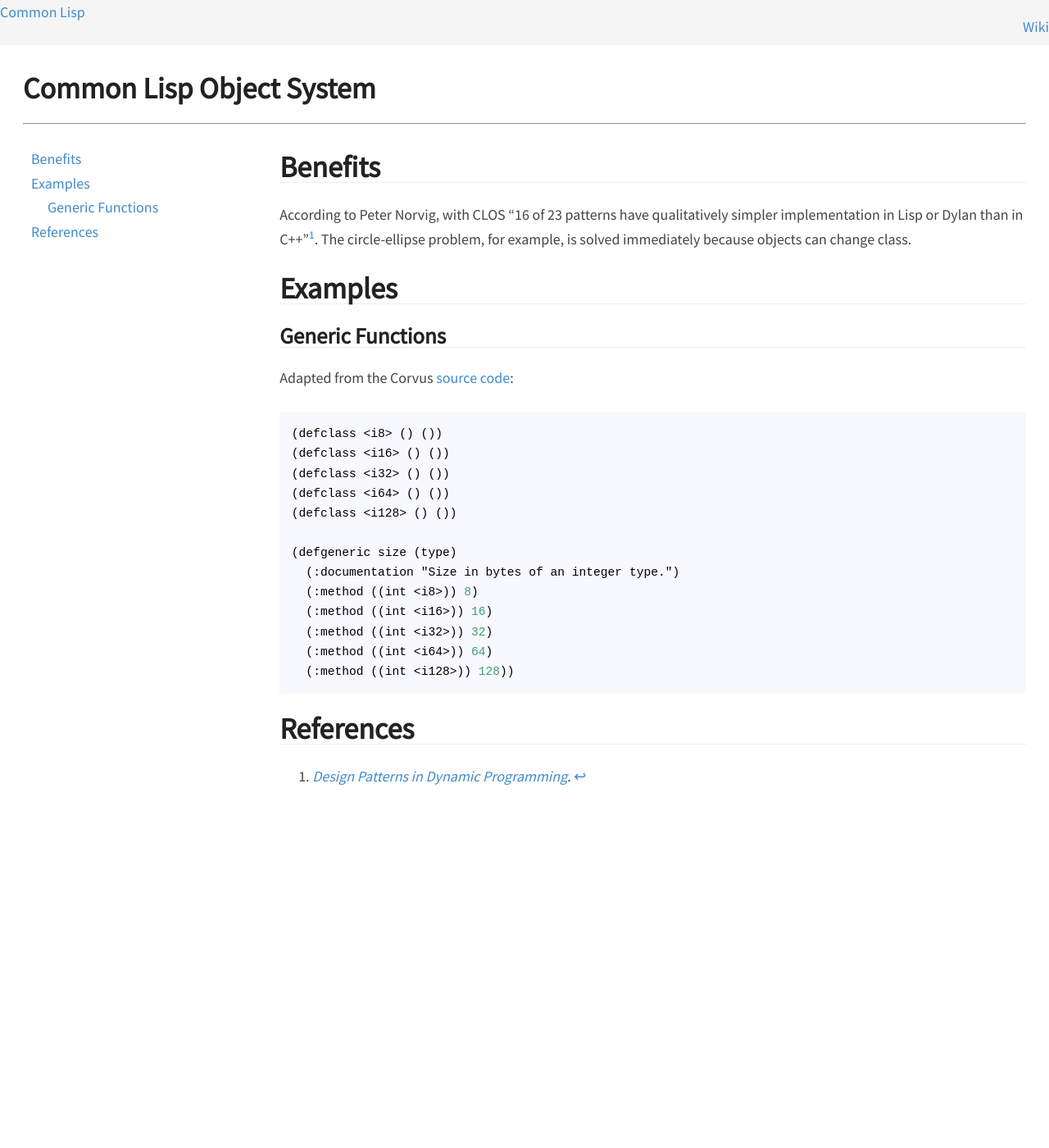
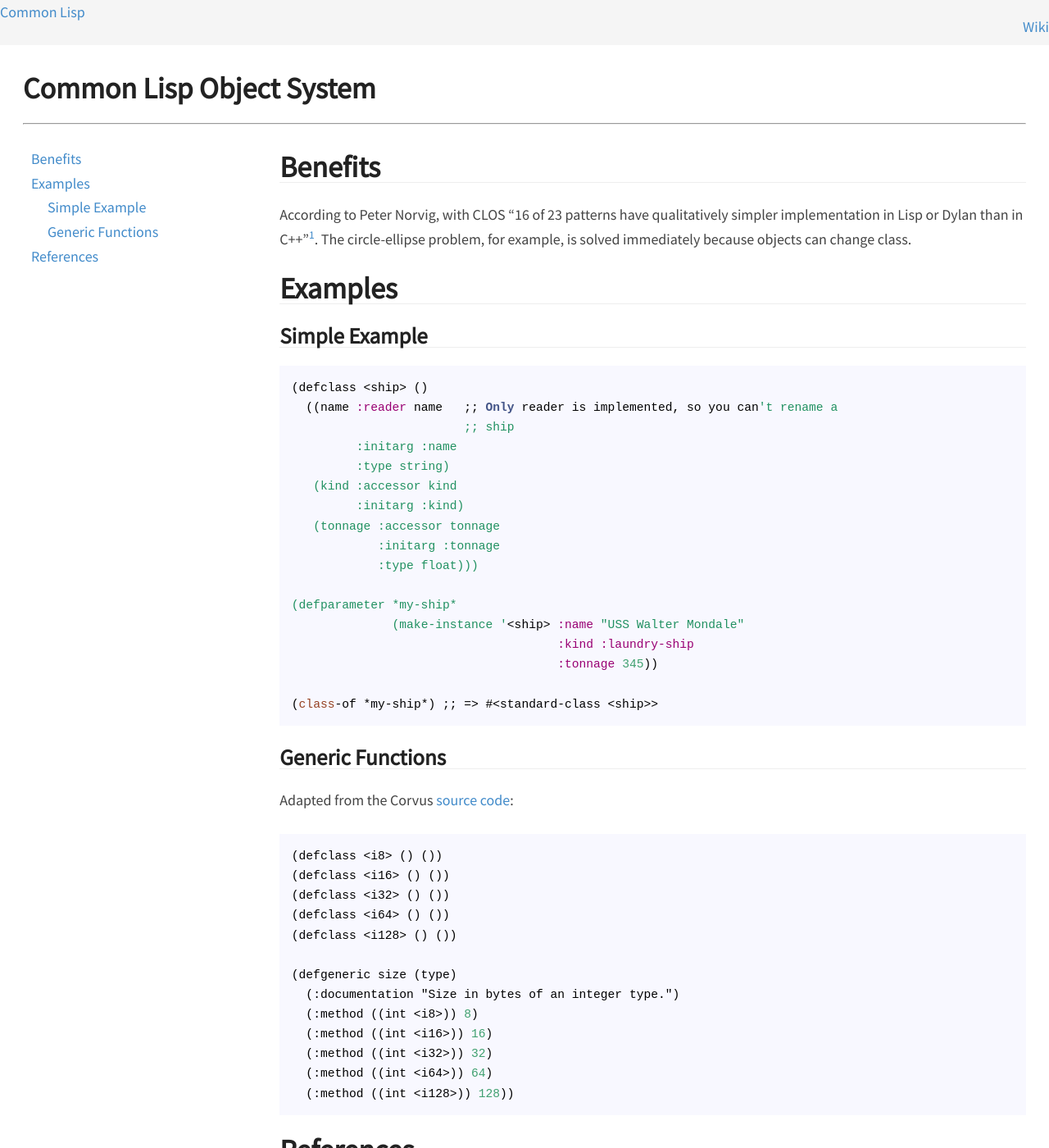
Before and after one commit to LispLang/lisplang.github.io, a Jekyll site: the page built from wiki/clos.md, in a window 1280 px wide and 1400 px high. Shown: the whole window at 82% size. Built offline with Jekyll 4.4.1, drawn with Linux system fonts in a browser that asks for light colours; nearby versions of some CDN libraries; some web fonts are replaced.

Commit message:
Expand CLOS article

```diff
--- a/wiki/clos.md
+++ b/wiki/clos.md
@@ -11,6 +11,28 @@ circle-ellipse problem, for example, is solved immediately because objects can
 change class.
 
 # Examples
+
+## Simple Example
+
+~~~lisp
+(defclass <ship> ()
+  ((name :reader name   ;; Only reader is implemented, so you can't rename a
+                        ;; ship
+         :initarg :name
+         :type string)
+   (kind :accessor kind
+         :initarg :kind)
+   (tonnage :accessor tonnage
+            :initarg :tonnage
+            :type float)))
+
+(defparameter *my-ship*
+              (make-instance '<ship> :name "USS Walter Mondale"
+                                     :kind :laundry-ship
+                                     :tonnage 345))
+
+(class-of *my-ship*) ;; => #<standard-class <ship>>
+~~~
 
 ## Generic Functions
 
```
